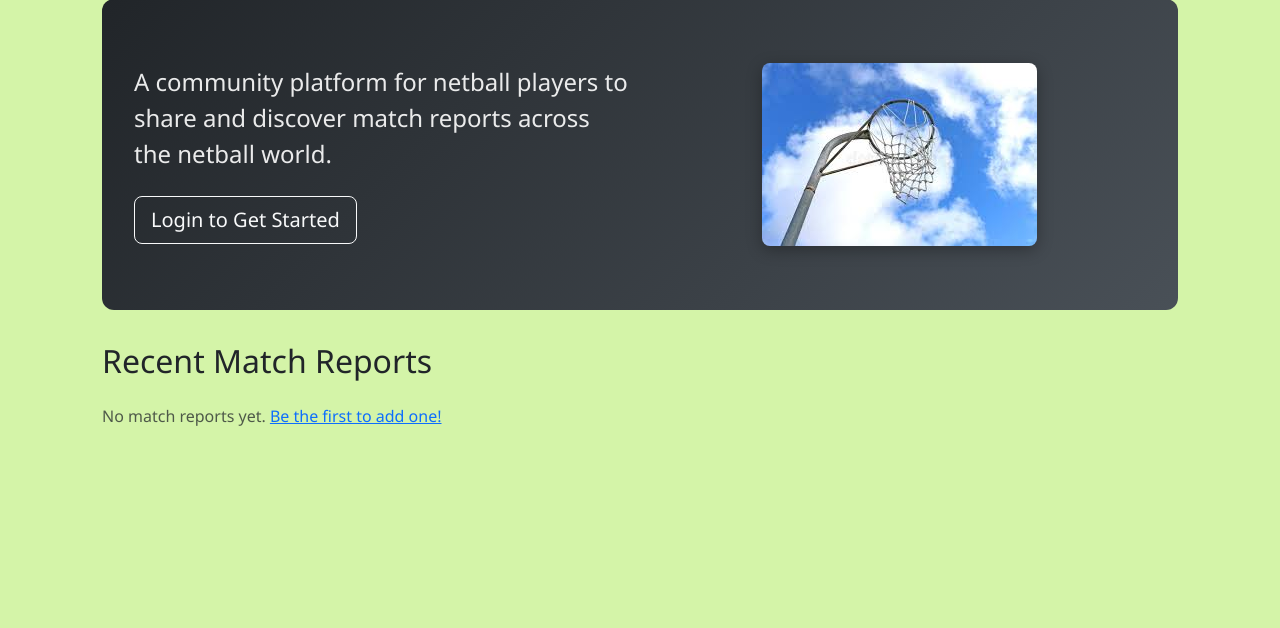
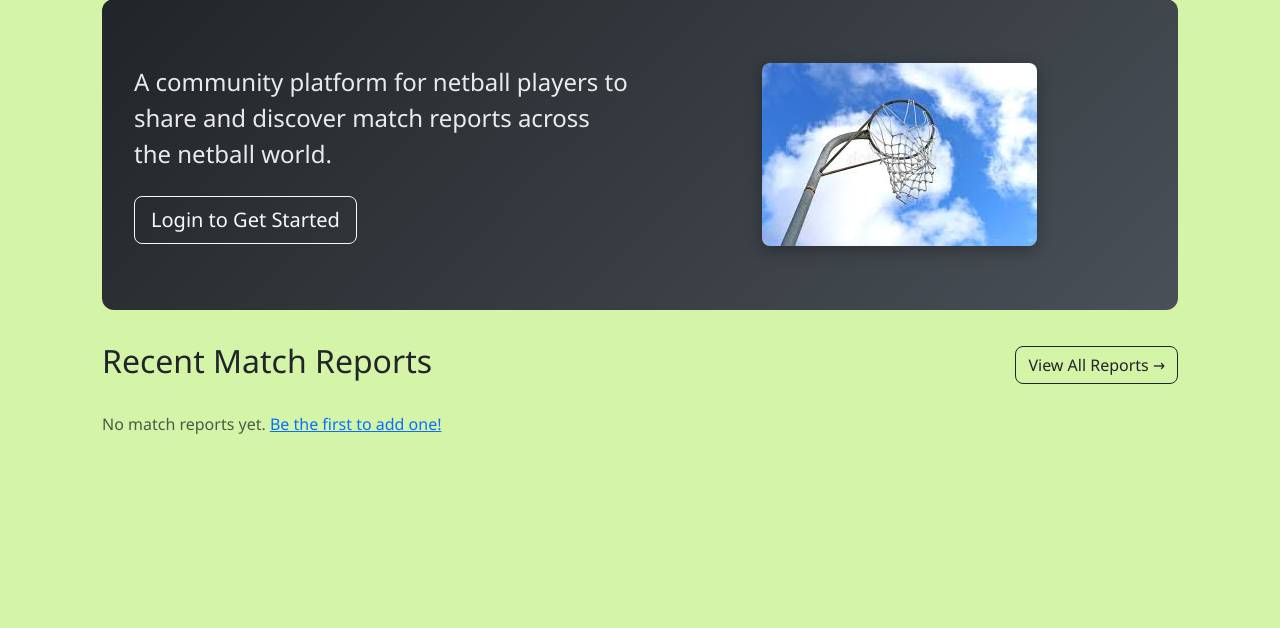
Before and after one commit to YemsAla/the_netball_summary, a Django app: page / in a window 1280 px wide. Shown: the part 101-729 px from the top of the page. Run offline with Django 4.2, Linux system fonts and the light colour scheme; data that the repository does not hold is empty.

Commit message:
feat: add View All Reports button to homepage
- Add link to View all reports → button next to Recent Reports on homepage
- Links to reports list page at /reports/

```diff
--- a/match_reports/templates/match_reports/home.html
+++ b/match_reports/templates/match_reports/home.html
@@ -21,7 +21,10 @@
 </div>
 
 <!-- RECENT REPORTS -->
-<h2 class="mb-4">Recent Match Reports</h2>
+<div class="d-flex justify-content-between align-items-center mb-4">
+    <h2>Recent Match Reports</h2>
+    <a href="{% url 'report_list' %}" class="btn btn-outline-dark">View All Reports →</a>
+</div>
 
 {% if recent_reports %}
     <div class="row row-cols-1 row-cols-md-3 g-4">
```
